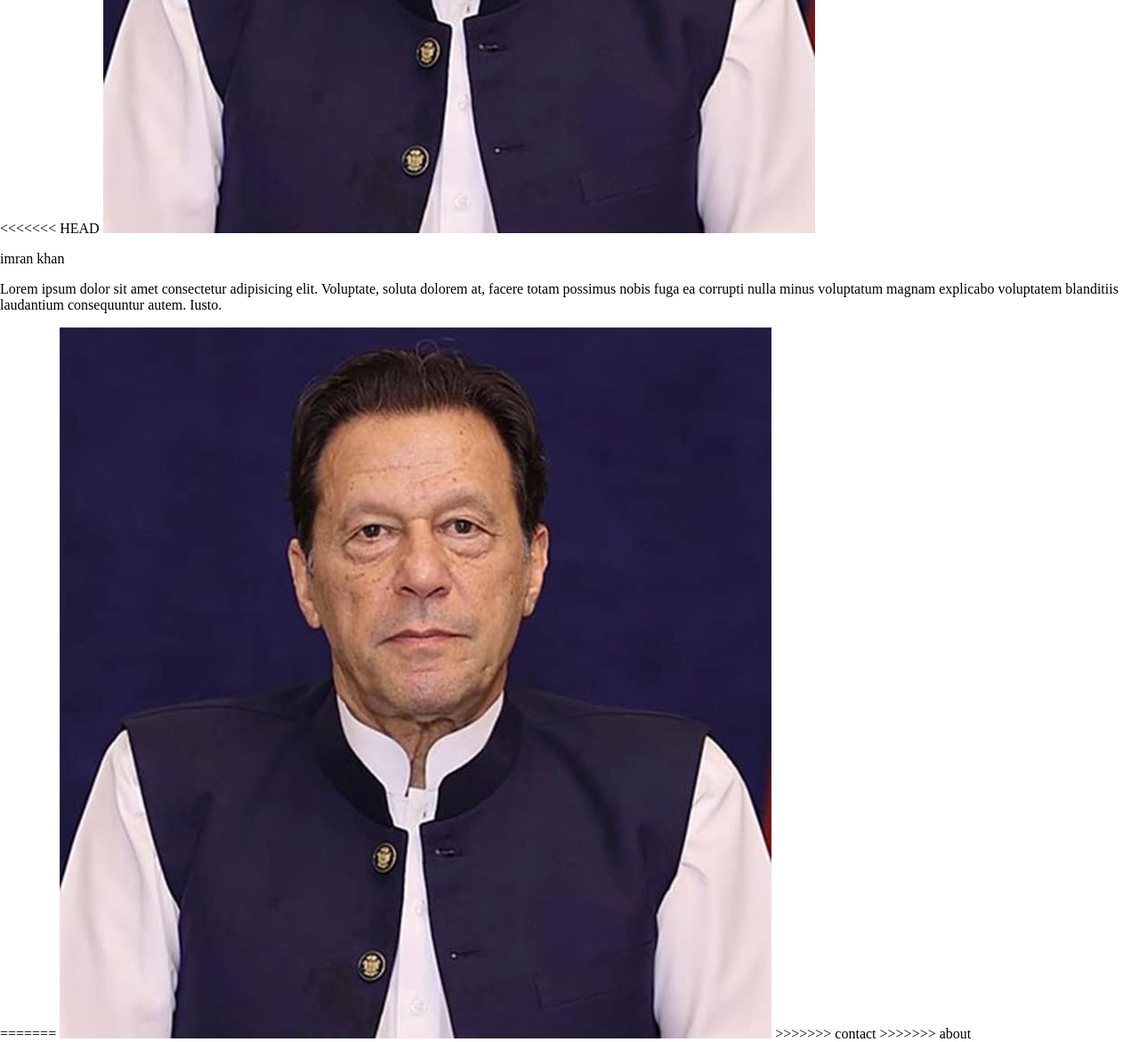
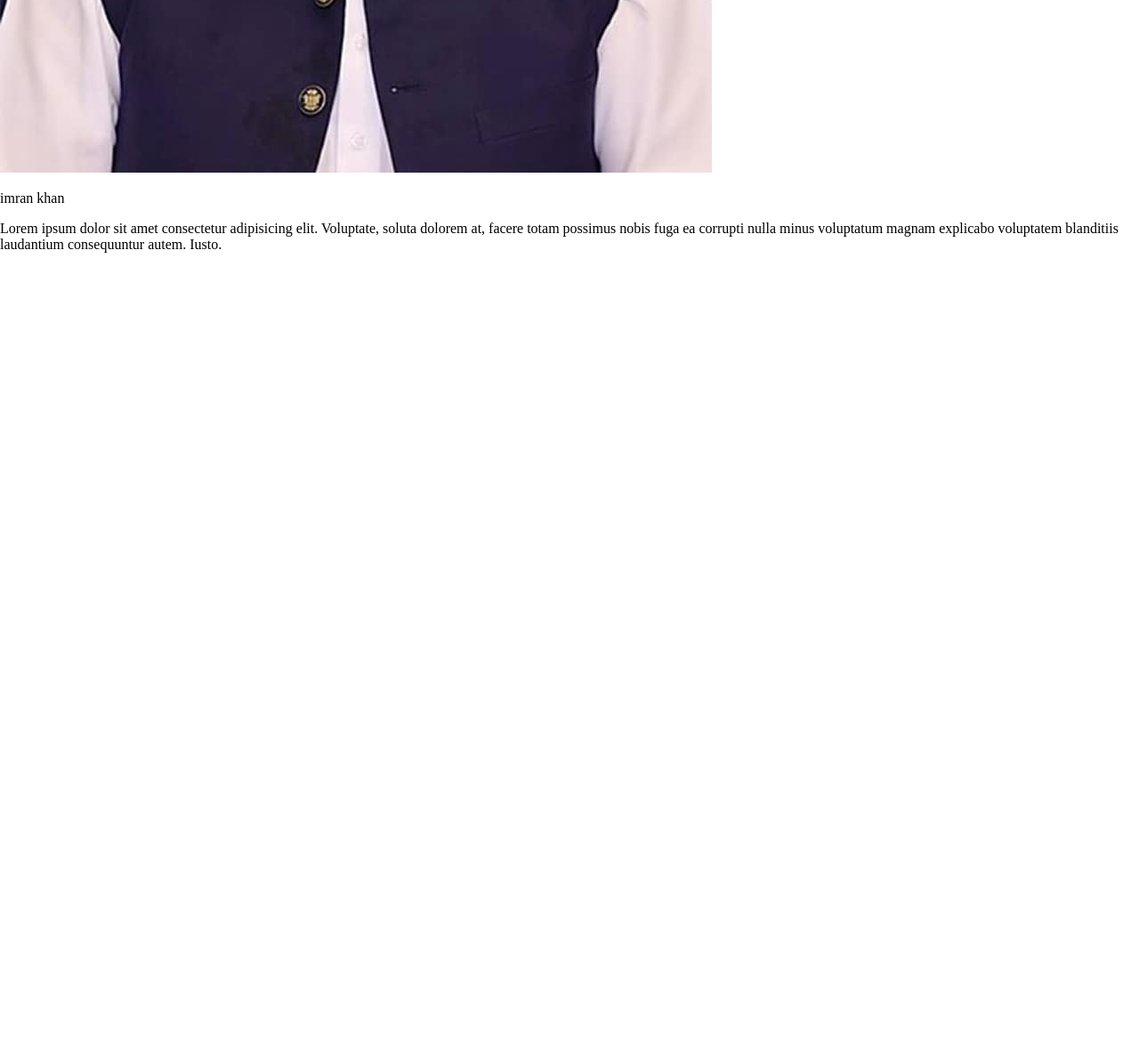
Before and after one commit to awais-wattpp750/learning-git, a plain HTML site: page index.html in a window 1280 px wide. Shown: the part 753-1924 px from the top of the page at 89% size. After the commit the page ends 1053 px from the top, so only its background shows below. Drawn offline with Linux system fonts and the light colour scheme.

Commit message:
remove extra code

```diff
--- a/index.html
+++ b/index.html
@@ -10,21 +10,17 @@
 
 <body>
     <h1>this is my first git code</h1>
-<<<<<<< HEAD
+
     <p>i add the paragraph in inde.html when i in the about branch</p>
-=======
+
     <p>i add he paragraph in master branch index.html</p>
-<<<<<<< HEAD
+
     <img src="imrakhan.jpg" alt="">
     <p>imran khan </p>
     <p>Lorem ipsum dolor sit amet consectetur adipisicing elit. Voluptate, soluta dolorem at, facere totam possimus
         nobis fuga ea corrupti nulla minus voluptatum magnam explicabo voluptatem blanditiis laudantium consequuntur
         autem. Iusto.</p>
 
-=======
-        <img src="imrakhan.jpg" alt="">
->>>>>>> contact
->>>>>>> about
 </body>
 
 </html>
```
